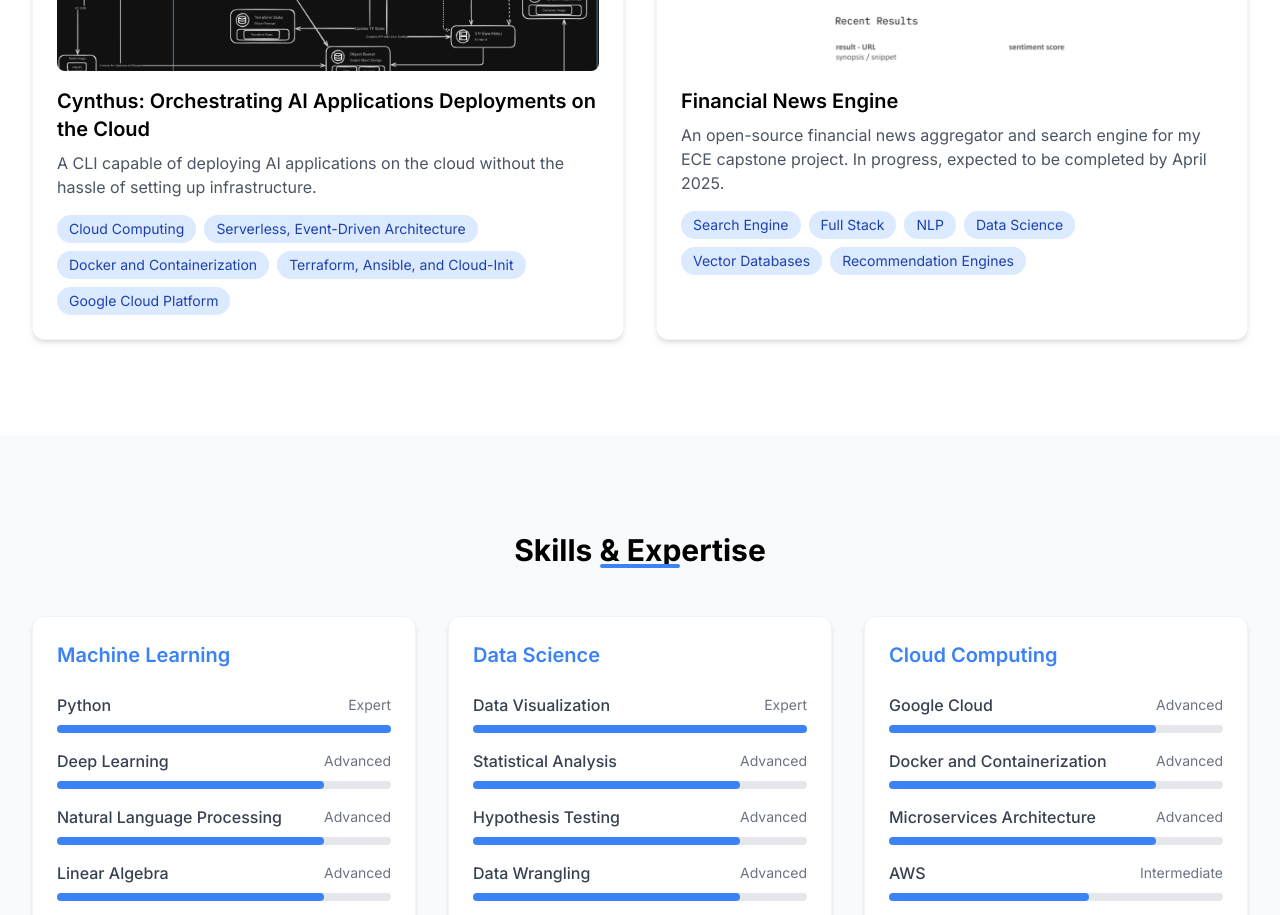
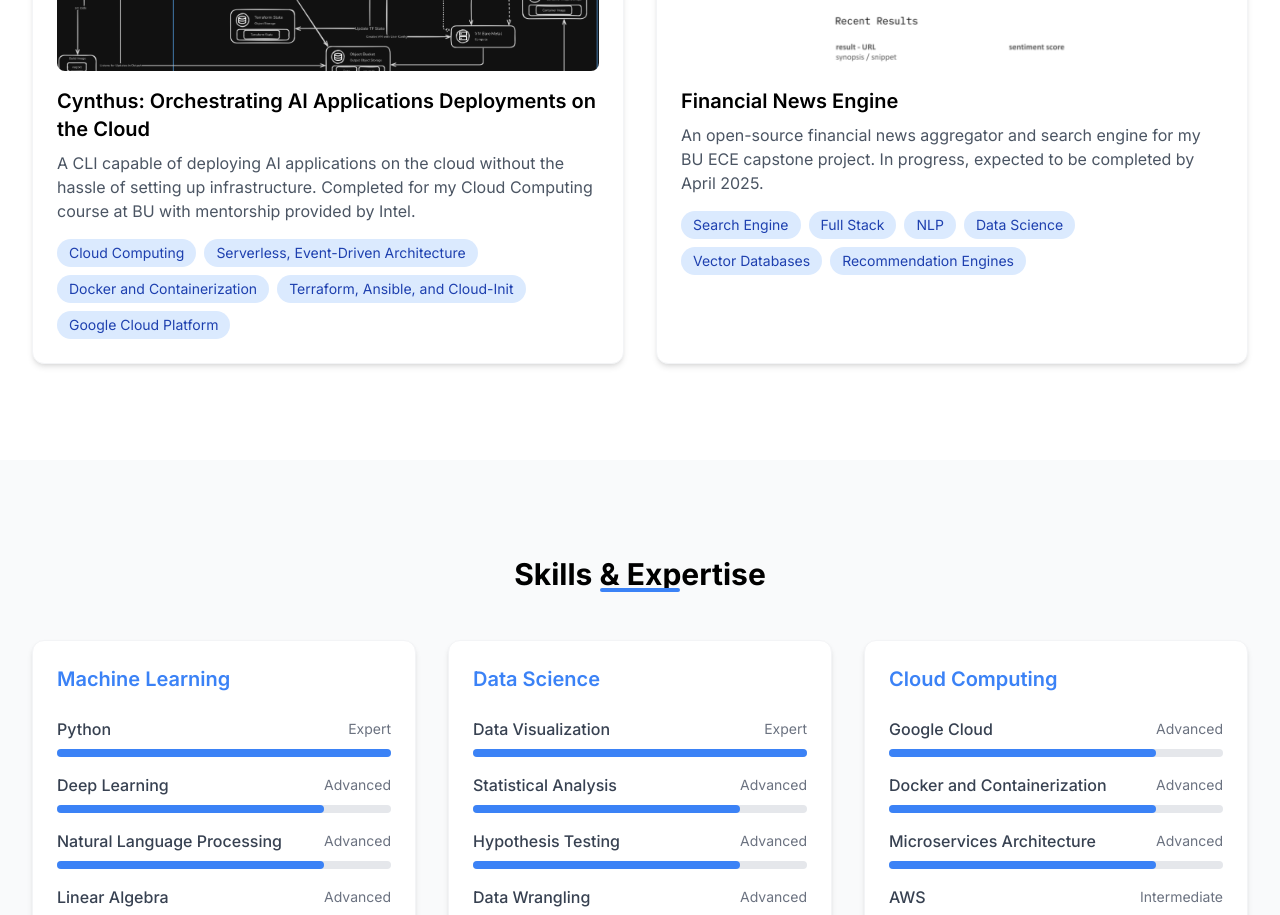
Before and after one commit to harlanljones/personal-webpage, a React (Vite) app: page / in a window 1280 px wide. Shown: the part 1800-2715 px from the top of the page. Built offline with nearby package versions, Linux system fonts and the light colour scheme.

Commit message:
update project descriptions

```diff
--- a/src/components/Projects.jsx
+++ b/src/components/Projects.jsx
@@ -5,7 +5,7 @@ const Projects = () => {
   const projects = [
     {
       title: "Cynthus: Orchestrating AI Applications Deployments on the Cloud",
-      description: "A CLI capable of deploying AI applications on the cloud without the hassle of setting up infrastructure.",
+      description: "A CLI capable of deploying AI applications on the cloud without the hassle of setting up infrastructure. Completed for my Cloud Computing course at BU with mentorship provided by Intel.",
       tags: ["Cloud Computing", "Serverless, Event-Driven Architecture", "Docker and Containerization", "Terraform, Ansible, and Cloud-Init", "Google Cloud Platform"],
       github: "https://github.com/EC528-Fall-2024/orchestrating-ai-app-cloud",
       demo: "https://drive.google.com/file/d/13fSNSEtQF0qnoiahnbd-I3b9YrVk6Zgy/view?usp=sharing",
@@ -13,7 +13,7 @@ const Projects = () => {
     },
     {
       title: "Financial News Engine",
-      description: "An open-source financial news aggregator and search engine for my ECE capstone project. In progress, expected to be completed by April 2025.",
+      description: "An open-source financial news aggregator and search engine for my BU ECE capstone project. In progress, expected to be completed by April 2025.",
       tags: ["Search Engine", "Full Stack", "NLP", "Data Science", "Vector Databases", "Recommendation Engines"],
       github: "https://github.com/rohankumar-1/search-engine",
       demo: "https://drive.google.com/file/d/1G8iIDGvsWVDQE3o4o-Mgq4T80k2MH-Z4/view?usp=sharing",
```
